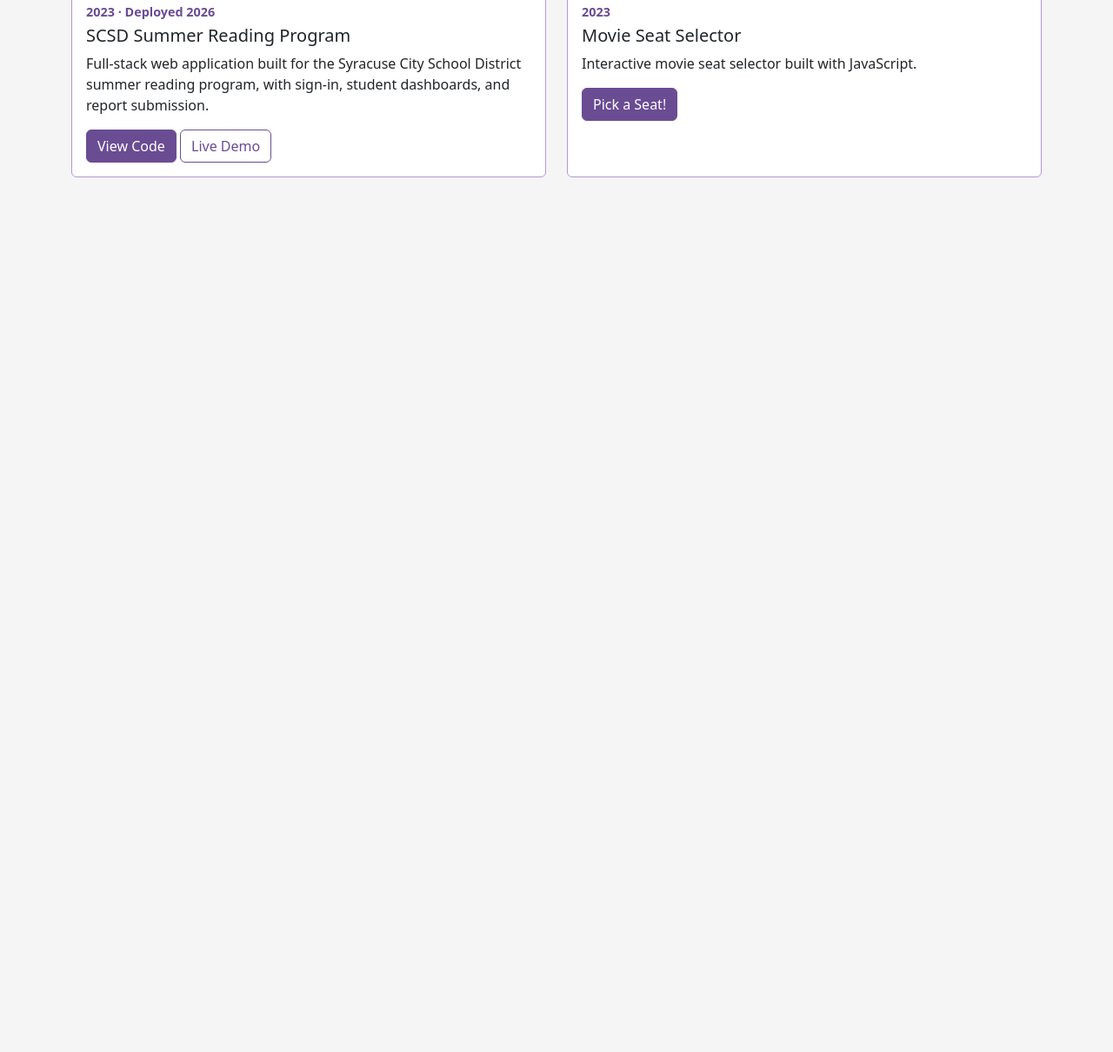
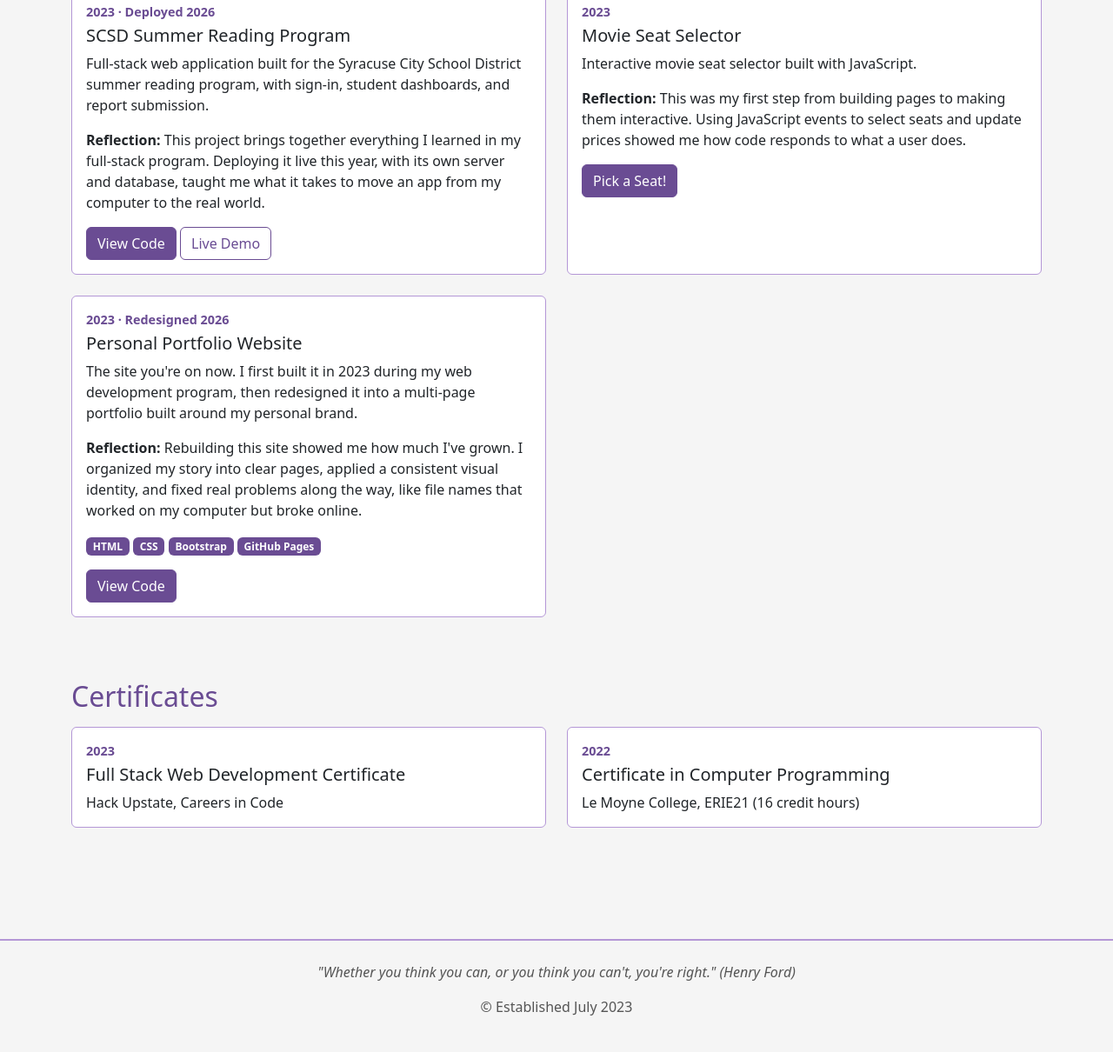
Before and after one commit to Claud96/Claud96.github.io, a plain HTML site: page projects.html in a window 1280 px wide. Shown: the part 418-1628 px from the top of the page at 87% size. Before the commit the page ends 800 px from the top, so only its background shows below. Drawn offline with nearby package versions, Linux system fonts and the light colour scheme.

Commit message:
Complete Projects page with reflections and portfolio card

```diff
--- a/projects.html
+++ b/projects.html
@@ -34,13 +34,13 @@
 
                 <div class="row">
 
+                    <!-- SCSD CAPSTONE -->
                     <div class="col-12 col-md-6 mb-4">
                         <div class="card h-100">
-                            <!-- SCSD CAPSTONE -->
                             <img
                                 src="capstone.png"
                                 class="card-img-top"
-                                alt="screenshot of SCSD summer reading program app"
+                                alt="SCSD summer reading program app logo"
                             />
                             <div class="card-body">
                                 <p class="project-year">2023 · Deployed 2026</p>
@@ -48,6 +48,11 @@
                                 <p class="card-text">
                                     Full-stack web application built for the Syracuse City School District
                                     summer reading program, with sign-in, student dashboards, and report submission.
+                                </p>
+                                <p class="card-text">
+                                    <strong>Reflection:</strong> This project brings together everything I learned
+                                    in my full-stack program. Deploying it live this year, with its own server and
+                                    database, taught me what it takes to move an app from my computer to the real world.
                                 </p>
                                 <a href="https://github.com/Claud96/SCSD-Capstone" target="_blank"
                                     rel="noreferrer noopener" class="btn btn-primary">View Code</a>
@@ -58,9 +63,9 @@
                     </div>
                     <!-- end capstone -->
 
+                    <!-- MOVIE SEAT SELECTOR -->
                     <div class="col-12 col-md-6 mb-4">
                         <div class="card h-100">
-                            <!-- MOVIE SEAT SELECTOR -->
                             <img
                                 src="seatSelect.png"
                                 class="card-img-top"
@@ -72,6 +77,81 @@
                                 <p class="card-text">
                                     Interactive movie seat selector built with JavaScript.
                                 </p>
+                                <p class="card-text">
+                                    <strong>Reflection:</strong> This was my first step from building pages to making
+                                    them interactive. Using JavaScript events to select seats and update prices showed
+                                    me how code responds to what a user does.
+                                </p>
                                 <a href="movieSeatSelector.html" class="btn btn-primary">Pick a Seat!</a>
                             </div>
                         </div>
+                    </div>
+                    <!-- end movie seat selector -->
+
+                    <!-- PORTFOLIO WEBSITE -->
+                    <div class="col-12 col-md-6 mb-4">
+                        <div class="card h-100">
+                            <div class="card-body">
+                                <p class="project-year">2023 · Redesigned 2026</p>
+                                <h5 class="card-title">Personal Portfolio Website</h5>
+                                <p class="card-text">
+                                    The site you're on now. I first built it in 2023 during my web development
+                                    program, then redesigned it into a multi-page portfolio built around my
+                                    personal brand.
+                                </p>
+                                <p class="card-text">
+                                    <strong>Reflection:</strong> Rebuilding this site showed me how much I've grown.
+                                    I organized my story into clear pages, applied a consistent visual identity,
+                                    and fixed real problems along the way, like file names that worked on my
+                                    computer but broke online.
+                                </p>
+                                <span class="badge tech-badge">HTML</span>
+                                <span class="badge tech-badge">CSS</span>
+                                <span class="badge tech-badge">Bootstrap</span>
+                                <span class="badge tech-badge">GitHub Pages</span>
+                                <div class="mt-3">
+                                    <a href="https://github.com/Claud96/Claud96.github.io" target="_blank"
+                                        rel="noreferrer noopener" class="btn btn-primary">View Code</a>
+                                </div>
+                            </div>
+                        </div>
+                    </div>
+                    <!-- end portfolio website -->
+
+                </div>
+                <!-- end projects row -->
+            </section>
+
+            <!-- CERTIFICATES -->
+            <section id="certificates">
+                <h2>Certificates</h2>
+                <div class="row">
+                    <div class="col-12 col-md-6 mb-3">
+                        <div class="card h-100">
+                            <div class="card-body">
+                                <p class="project-year">2023</p>
+                                <h5 class="card-title">Full Stack Web Development Certificate</h5>
+                                <p class="card-text">Hack Upstate, Careers in Code</p>
+                            </div>
+                        </div>
+                    </div>
+                    <div class="col-12 col-md-6 mb-3">
+                        <div class="card h-100">
+                            <div class="card-body">
+                                <p class="project-year">2022</p>
+                                <h5 class="card-title">Certificate in Computer Programming</h5>
+                                <p class="card-text">Le Moyne College, ERIE21 (16 credit hours)</p>
+                            </div>
+                        </div>
+                    </div>
+                </div>
+            </section>
+
+        </div>
+
+        <footer class="text-center">
+            <p><em>"Whether you think you can, or you think you can't, you're right." (Henry Ford)</em></p>
+            <p>© Established July 2023</p>
+        </footer>
+    </body>
+</html>
```
